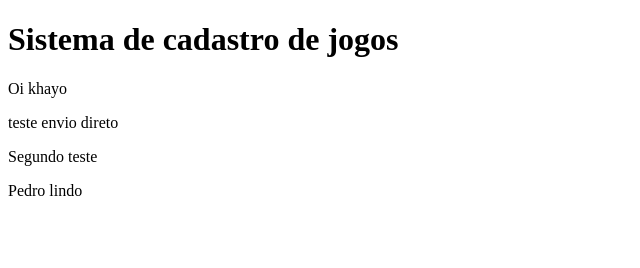
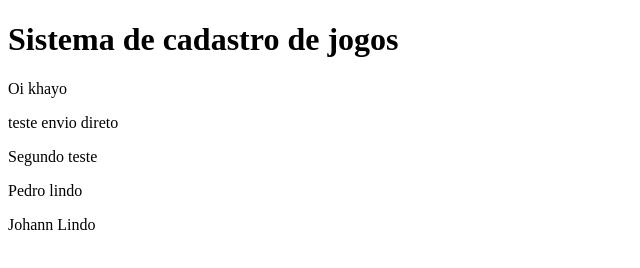
Before and after one commit to Luanfreiberger/Sistema-de-Cadastro, a plain HTML site: page index.html in a window 1280 px wide. Shown: the whole page, without its empty margins (0-640 px from the left). Drawn offline with Linux system fonts and the light colour scheme.

Commit message:
Na cara do johann

```diff
--- a/index.html
+++ b/index.html
@@ -13,5 +13,6 @@
     <p>teste envio direto</p>
     <p>Segundo teste</p>
     <p>Pedro lindo</p>
+    <p>Johann Lindo</p>
 </body>
 </html>
```
